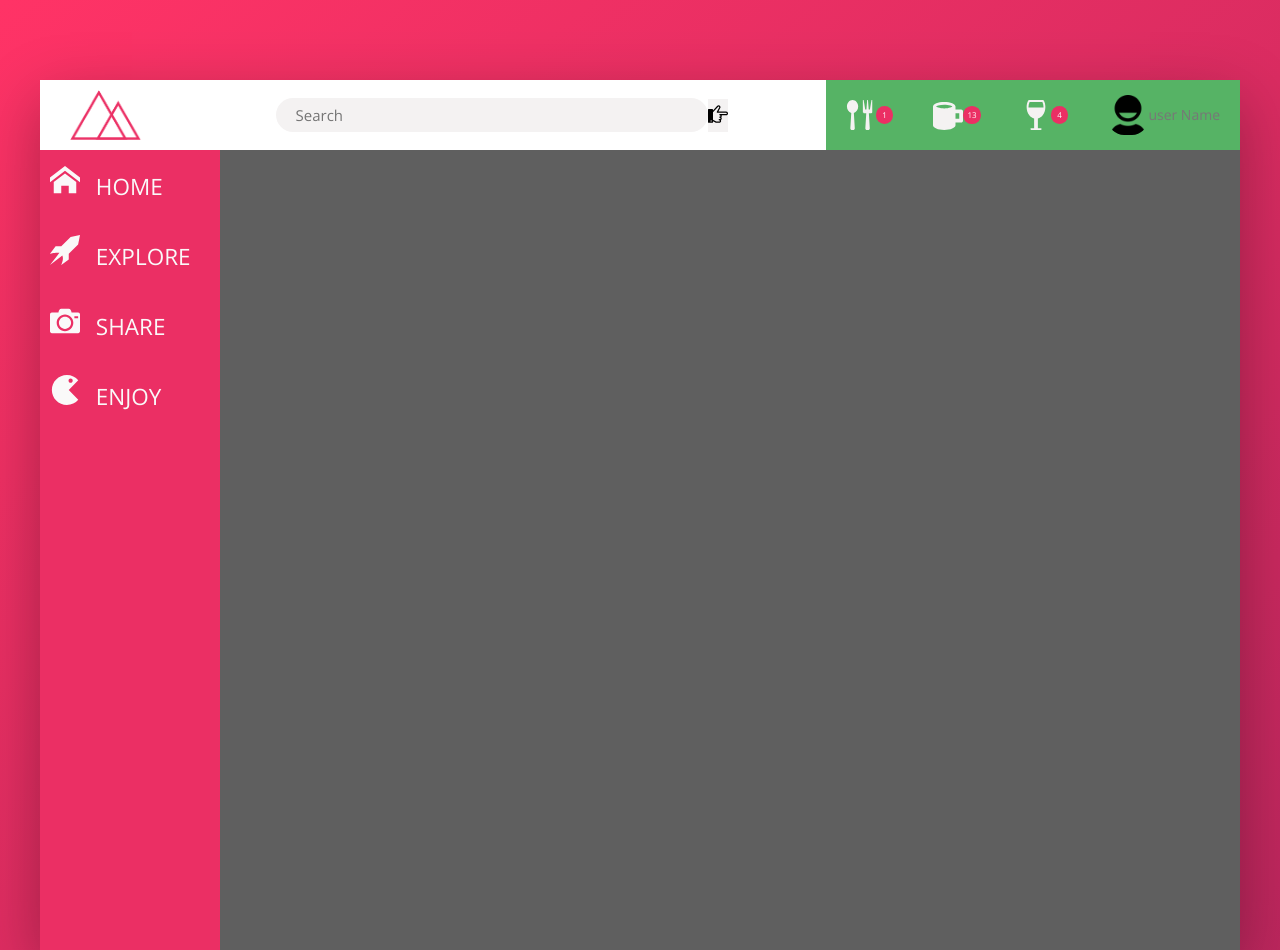
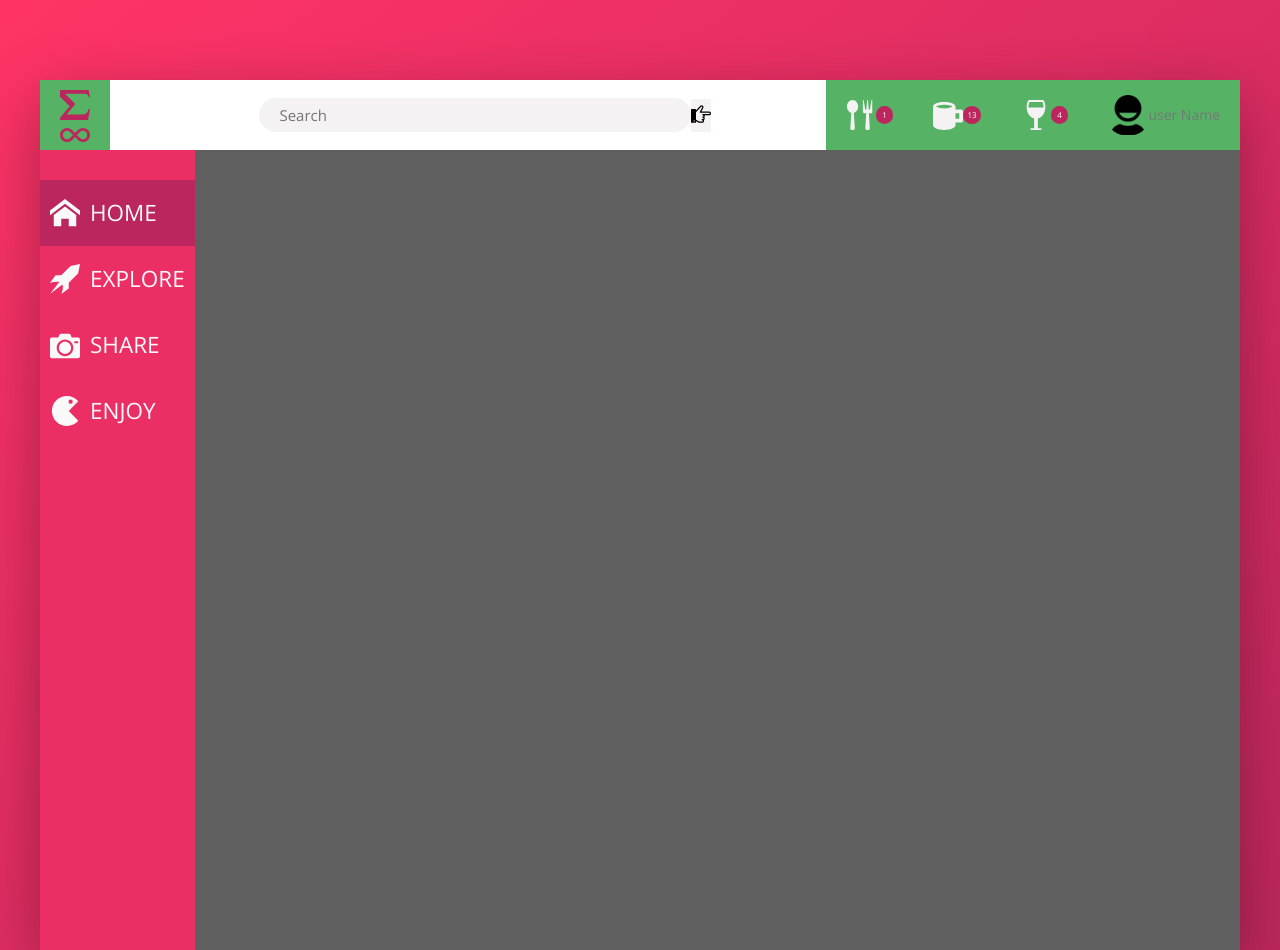
Before and after one commit to NickRossBrown/html-css-travel-template, a website: page index.html in a window 1280 px wide. Shown: the top 950 px of the page. Drawn offline with nearby package versions, Linux system fonts and the light colour scheme.

Commit message:
add a new website brand icon. Style side nav with reactive interactoin.

```diff
--- a/index.html
+++ b/index.html
@@ -16,7 +16,17 @@
 	<body>
 		<div class="container">
 			<header class="header">
-				<img class="header-logo" src="img/logo.png" alt="page logo" />
+                <div class="header-logo">
+                    <div class="header-logo__item-box">
+                        <svg class="header-logo__logo-item">
+                            <use xlink:href="img/sprite.svg#icon-sigma" />
+                        </svg>
+
+                        <svg class="header-logo__logo-item">
+                            <use xlink:href="img/sprite.svg#icon-infinite" />
+                        </svg>
+                    </div>
+                </div>
 
 				<form action="#" class="search">
 					<input
@@ -65,7 +75,7 @@
 			<div class="content">
                 <nav class="sidebar">
                     <ul class="side-nav">
-                        <li class="side-nav__item">
+                        <li class="side-nav__item side-nav__item--active">
                             <a href="#" class="side-nav__link">
                                 <svg class="side-nav__icon">
                                     <use xlink:href="img/sprite.svg#icon-home"></use>
--- a/sass/_components.scss
+++ b/sass/_components.scss
@@ -1,6 +1,33 @@
 .header-logo {
-    height: 5rem;
-    margin-left: 3rem;
+    display: flex;
+    align-items: center;
+    align-self: stretch;
+    background-color: #56b365;
+
+    & > * {
+        padding: 0 2rem;
+        cursor: pointer;
+        height: 100%;
+        display: flex;
+        align-items: center;
+    }
+
+    &__item-box {
+        display: flex;
+        align-items: center;
+        flex-direction: column;
+        fill: var(--color-primary-dark);
+        position: relative;
+        margin-top: 20px;
+    }
+
+
+     &__logo-item {
+        height: 3rem;
+        width: 3rem;
+    }
+
+
 }
 
 .search {
@@ -101,7 +128,7 @@
         height: 1.75rem;
         width: 1.75rem;
         border-radius: 50%;
-        background-color: var(--color-primary);
+        background-color: var(--color-primary-dark);
         color: #fff;
         // position: absolute;
         top: 1.5rem;
@@ -117,10 +144,33 @@
 .side-nav {
     font-size: 2.25rem;
     list-style: none;
-    margin-top: 3rem,
+    margin-top: 3rem;
 
     &__item {
+        position: relative;
+    }
+    &__item::before {
+        content: "";
+        position: absolute;
+        top: 0;
+        left: 0;
+        height: 100%;
+        width: 3px;
+        background-color: var(--color-primary-dark);
+        transform: scaleY(0);
+        transition: transform .2s,
+                    width .4s cubic-bezier(1,0,0,1) .2s,
+                    background-color .1s;
+    }
 
+    &__item:hover::before,
+    &__item--active::before {
+        transform: scaleY(1);
+        width: 100%;
+    }
+
+    &__item:active::before {
+        background-color: var(--color-primary-light);
     }
 
     &__link:link,
@@ -131,6 +181,11 @@
         display: block;
         padding: 1.5rem 1rem;
         fill: currentColor;
+        position: relative;
+        z-index: 11;
+
+        display: flex;
+        align-items: center;
 
     }
 
--- a/sass/_layout.scss
+++ b/sass/_layout.scss
@@ -24,7 +24,7 @@
 
 .sidebar {
     background-color: var(--color-primary);
-    flex: 0 0 15%;
+    flex: 0 0 1%;
     display: flex;
     flex-direction: column;
 
```
Also changed, not shown: css/style.css.
